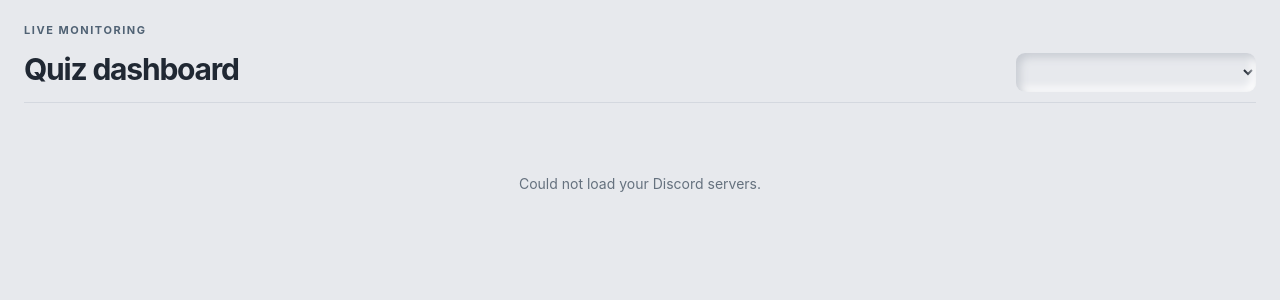
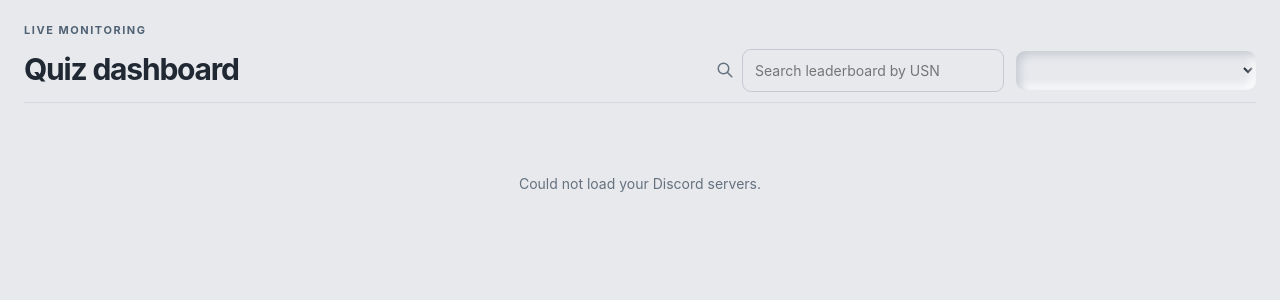
Before and after one commit to chandutalawar187-blip/quiz_analyze_bot, a Python web app: template multiserver_bot/src/quizcord_bot/templates/admin_dashboard.html in a window 1280 px wide. Shown: the part 156-456 px from the top of the page. Run offline with Jinja, Linux system fonts and the light colour scheme; the template is opened without the code that fills it, so the values that code supplies are empty.

Commit message:
feat(ui): added the View analytics action to each mapped user in the admin All users directory and also added the search bar in the quiz sessions dashboard

```diff
--- a/multiserver_bot/src/quizcord_bot/static/admin-dashboard.css
+++ b/multiserver_bot/src/quizcord_bot/static/admin-dashboard.css
@@ -54,6 +54,36 @@ button, a, input, select { font: inherit; }
   padding-bottom: 10px;
   border-bottom: 1px solid var(--line);
 }
+.session-tools {
+  display: flex;
+  align-items: center;
+  justify-content: flex-end;
+  gap: 12px;
+  min-width: min(100%, 540px);
+}
+.session-search-field {
+  display: flex;
+  align-items: center;
+  gap: 8px;
+  flex: 1 1 260px;
+  min-width: 180px;
+  color: var(--text-muted);
+}
+.session-search-field .icon { flex: 0 0 auto; }
+.session-search {
+  min-width: 0;
+  width: 100%;
+  padding: 10px 12px;
+  background: var(--panel);
+  color: var(--text);
+  border: 1px solid var(--line-strong);
+  border-radius: var(--radius-sm);
+}
+.session-search:focus-visible,
+.directory-search:focus-visible {
+  outline: 2px solid var(--accent-strong);
+  outline-offset: 2px;
+}
 .eyebrow {
   color: var(--accent-strong);
   font-size: 11px;
--- a/multiserver_bot/src/quizcord_bot/static/admin-dashboard.js
+++ b/multiserver_bot/src/quizcord_bot/static/admin-dashboard.js
@@ -2,6 +2,7 @@ const select = document.getElementById("session-select");
     const content = document.getElementById("content");
     const dashboardTabs = document.getElementById("dashboard-tabs");
     const sessionHeading = document.getElementById("session-heading");
+    const leaderboardSearch = document.getElementById("leaderboard-search");
     const initialSession = new URLSearchParams(location.search).get("session");
     const facultyStudentPath = location.pathname.startsWith("/faculty/students/");
     const studentPath = facultyStudentPath ? location.pathname.slice("/faculty/students/".length) : location.pathname.startsWith("/students/") ? location.pathname.slice("/students/".length) : null;
@@ -37,6 +38,18 @@ const select = document.getElementById("session-select");
     let pollBusy = false;
     let userSearchQuery = "";
     let pendingDirectoryUsers = null;
+    let leaderboardSearchQuery = "";
+    function filterLeaderboard(){
+      const query=leaderboardSearchQuery.trim().toLocaleLowerCase();
+      const rows=content.querySelectorAll(".leaderboard-row");
+      let visibleCount=0;
+      rows.forEach(row=>{
+        row.hidden=!row.dataset.search.includes(query);
+        if(!row.hidden)visibleCount++;
+      });
+      const emptyState=content.querySelector(".leaderboard-no-results");
+      if(emptyState)emptyState.hidden=visibleCount>0||rows.length===0;
+    }
     function metric(label,value){
       const iconName=label.includes("Student")||label.includes("Quizzes attended")?"users":label.includes("rate")||label.includes("points")?"chart-bar":label.includes("updates")?"clock":"book-2";
       const labelNode=el("div","metric-label");labelNode.append(icon(iconName),document.createTextNode(label));
@@ -70,7 +83,8 @@ const select = document.getElementById("session-select");
         const wrap=el("div","table-wrap"),table=el("table"),thead=el("thead"),tr=el("tr");
         ["Rank","Student USN","Quizcord points"].forEach(label=>tr.append(el("th","",label)));
         thead.append(tr);table.append(thead);const tbody=el("tbody");
-        participants.forEach(person=>{const row=el("tr"),link=document.createElement("a");link.className="student-link";link.href="/students/"+encodeURIComponent(person.usn);link.textContent=person.usn;row.append(el("td","rank","#"+safe(person.rank)));const studentCell=el("td","usn");studentCell.append(link);if(person.name_matches_usn_format===false)studentCell.append(el("div","name-warning","Name not updated to USN"));row.append(studentCell,el("td","points",safe(person.points)));tbody.append(row);});
+        participants.forEach(person=>{const row=el("tr","leaderboard-row"),link=document.createElement("a");link.className="student-link";link.href="/students/"+encodeURIComponent(person.usn);link.textContent=person.usn;row.append(el("td","rank","#"+safe(person.rank)));const studentCell=el("td","usn");studentCell.append(link);if(person.name_matches_usn_format===false)studentCell.append(el("div","name-warning","Name not updated to USN"));row.append(studentCell,el("td","points",safe(person.points)));row.dataset.search=[person.name,person.usn,person.rank,person.points].filter(Boolean).join(" ").toLocaleLowerCase();tbody.append(row);});
+        const noResults=el("tr","leaderboard-no-results");noResults.hidden=true;const message=el("td","empty","No leaderboard entries match your search.");message.colSpan=3;noResults.append(message);tbody.append(noResults);
         table.append(tbody);wrap.append(table);roster.append(wrap);
       }
       const side=el("article","panel");const sideHead=el("div","panel-head");sideHead.append(el("h2","","Student attendance"));side.append(sideHead);
@@ -83,7 +97,7 @@ const select = document.getElementById("session-select");
       [["Human server members",eligibleCount??"Unavailable"],["Started",new Date(session.started_at).toLocaleString()]].forEach(([label,value])=>{const row=el("div","summary-row");row.append(el("span","",label),el("strong","",safe(value)));rows.append(row);});
       side.append(rows,el("div","note","Attendance includes human members regardless of server permissions. Bot accounts are excluded."));
       if(complete){const link=document.createElement("a");link.className="export-link";link.href="/api/sessions/"+encodeURIComponent(session.session_id)+"/export.xlsx";link.append(actionContent("download","Download Excel"));link.style.display="flex";link.style.margin="0 20px 20px";side.append(link);}
-      layout.append(roster,side);content.replaceChildren(grid,layout);
+      layout.append(roster,side);content.replaceChildren(grid,layout);filterLeaderboard();
       const tableWrap=content.querySelector(".table-wrap");
       if(tableWrap)tableWrap.scrollTop=scrollTop;
     }
@@ -98,13 +112,24 @@ const select = document.getElementById("session-select");
       const searchField=el("label","directory-search-field");searchField.append(icon("search"),search);
       tools.append(el("span","","Names marked below need a USN-format global display name."),searchField);panel.append(tools);
       const wrap=el("div","table-wrap"),table=el("table","directory-table"),thead=el("thead"),headRow=el("tr");
-      ["Global display name","Account username","Server nickname","USN"].forEach(label=>headRow.append(el("th","",label)));
+      ["Global display name","Account username","Server nickname","USN","Analytics"].forEach(label=>headRow.append(el("th","",label)));
       thead.append(headRow);table.append(thead);const body=el("tbody");
       const rows=[];
       users.forEach(user=>{const row=el("tr"),globalCell=el("td","");
         globalCell.append(el("span","",user.global_name||"Not set"));
         if(!user.name_matches_usn_format)globalCell.append(el("div","directory-warning","Name not updated to USN"));
-        row.append(globalCell,el("td","",user.account_name),el("td","",user.server_nickname||"—"),el("td","usn",user.usn||"—"));
+        const analyticsCell=el("td","");
+        if(user.usn){
+          const analyticsLink=document.createElement("a");
+          analyticsLink.className="directory-analytics-link";
+          analyticsLink.href="/students/"+encodeURIComponent(user.usn);
+          analyticsLink.textContent="View analytics";
+          analyticsLink.setAttribute("aria-label","View analytics for "+user.usn);
+          analyticsCell.append(analyticsLink);
+        }else{
+          analyticsCell.append(el("span","directory-analytics-unavailable","USN required"));
+        }
+        row.append(globalCell,el("td","",user.account_name),el("td","",user.server_nickname||"—"),el("td","usn",user.usn||"—"),analyticsCell);
         row.dataset.search=[user.global_name,user.account_name,user.server_nickname,user.student_name,user.usn].filter(Boolean).join(" ").toLocaleLowerCase();
         rows.push(row);body.append(row);
       });
@@ -122,6 +147,7 @@ const select = document.getElementById("session-select");
       document.getElementById("back-link").hidden=false;
       document.getElementById("back-link").href=facultyStudentPath?"/faculty":"/";
       select.hidden=true;
+      leaderboardSearch.closest(".session-search-field").hidden=true;
       document.querySelector(".eyebrow").textContent="Student analytics";
       document.querySelector("h1").textContent=student.student_name;
       const heading=el("div","profile-heading");
@@ -189,6 +215,7 @@ const select = document.getElementById("session-select");
       if(view==="users")refreshUsers();else refresh();
     }
     dashboardTabs.addEventListener("click",event=>{const button=event.target.closest("button[data-view]");if(button)switchView(button.dataset.view);});
+    leaderboardSearch.addEventListener("input",()=>{leaderboardSearchQuery=leaderboardSearch.value;filterLeaderboard();});
     select.addEventListener("change",()=>{activeSession=select.value;refresh();});
     initializeGuildSelector().then(()=>{
     return fetch("/api/me").then(response=>{if(!response.ok)throw new Error("Sign-in expired.");return response.json();}).then(user=>{document.getElementById("account-name").textContent=user.username;document.getElementById("faculty-password-link").hidden=user.role!=="admin";});
--- a/multiserver_bot/src/quizcord_bot/templates/admin_dashboard.html
+++ b/multiserver_bot/src/quizcord_bot/templates/admin_dashboard.html
@@ -26,7 +26,7 @@
       <button type="button" data-view="sessions" aria-selected="true"><span class="icon icon-book-2" aria-hidden="true"></span>Quiz sessions</button>
       <button type="button" data-view="users" aria-selected="false"><span class="icon icon-users" aria-hidden="true"></span>All users</button>
     </nav>
-    <section class="heading" id="session-heading"><div><div class="eyebrow">Live monitoring</div><h1>Quiz dashboard</h1></div><select id="session-select" aria-label="Select quiz session"></select></section>
+    <section class="heading" id="session-heading"><div><div class="eyebrow">Live monitoring</div><h1>Quiz dashboard</h1></div><div class="session-tools"><label class="session-search-field"><span class="icon icon-search" aria-hidden="true"></span><input class="session-search" id="leaderboard-search" type="search" placeholder="Search leaderboard by USN" aria-label="Search leaderboard by USN"></label><select id="session-select" aria-label="Select quiz session"></select></div></section>
     <div id="content"><div class="empty">Loading quiz sessions…</div></div>
   </main>
   <script src="/static/dashboard-theme.js" defer></script>
```
Also changed, not shown: other parts of multiserver_bot/src/quizcord_bot/static/admin-dashboard.css (+41 -3 lines), multiserver_bot/tests/test_web.py (+25 -0 lines).
